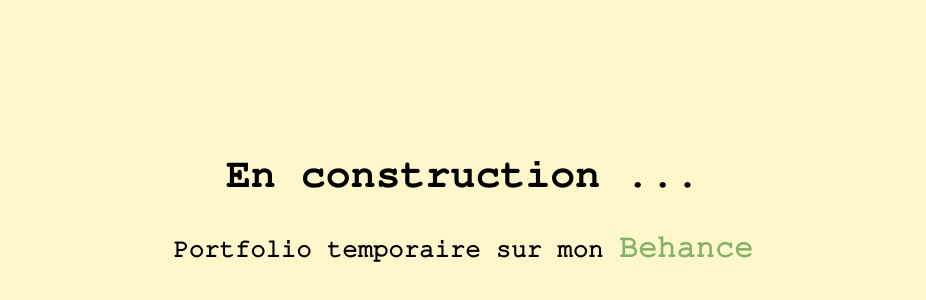
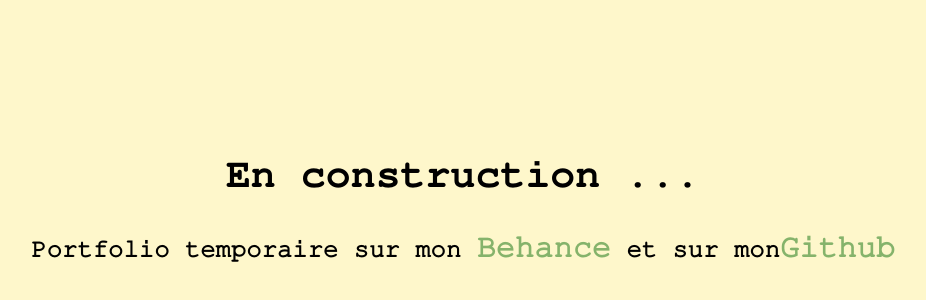
Before and after one commit to Aleksios22/personal-portfolio, a Vue app: page / in a window 1280 px wide. Shown: the part 196-496 px from the top of the page, without its empty margins (185-1111 px from the left). Built offline with nearby package versions, Linux system fonts and the light colour scheme.

Commit message:
Rajout lien Github

```diff
--- a/src/App.vue
+++ b/src/App.vue
@@ -4,6 +4,7 @@
     <h2>
       Portfolio temporaire sur mon
       <a href="https://www.behance.net/alexisrochon1/projects">Behance</a>
+      et sur mon<a href="https://github.com/Aleksios22">Github</a>
     </h2>
   </main>
 </template>
```
